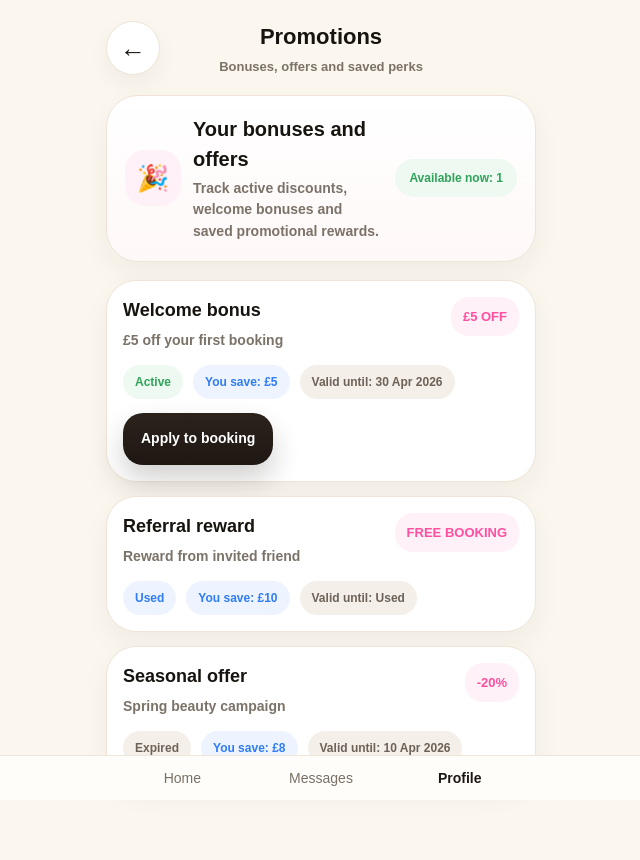
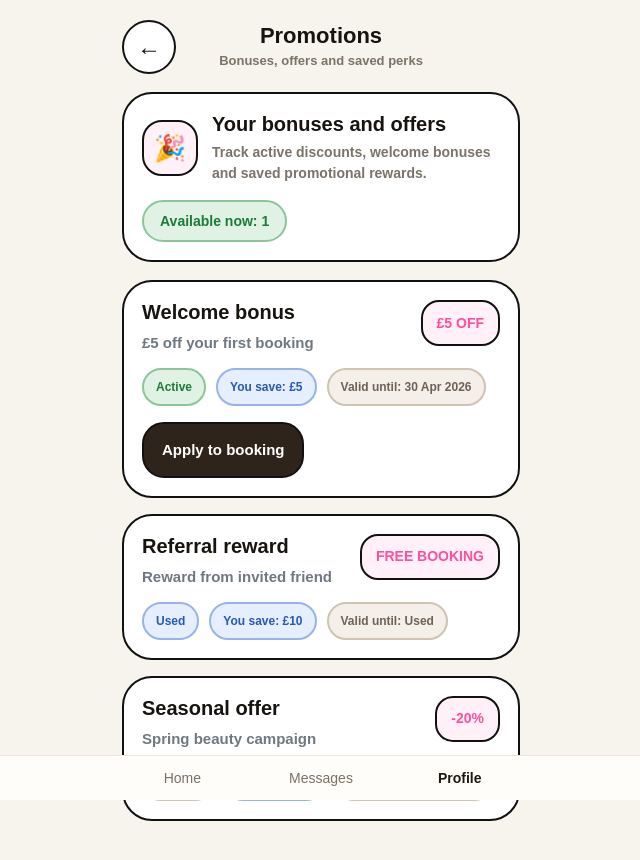
Before and after one commit to bellasalon4u-source/mapbookapp, a Next.js app: page /profile/promotions in a window 1280 px wide. Shown: the top 860 px of the page, without its empty margins (319-959 px from the left). Built offline with nearby package versions, Linux system fonts and the light colour scheme.

Commit message:
git add app/profile/promotions/page.tsx git commit -m "restyle promotions page to sharp unified booking-style UI" git push

```diff
--- a/app/profile/promotions/page.tsx
+++ b/app/profile/promotions/page.tsx
@@ -26,6 +26,7 @@ const promotionsTexts = {
     welcomeBonus: 'Welcome bonus',
     referralBonus: 'Referral reward',
     seasonalOffer: 'Seasonal offer',
+    back: 'Back',
   },
   ES: {
     title: 'Promociones',
@@ -47,6 +48,7 @@ const promotionsTexts = {
     welcomeBonus: 'Bono de bienvenida',
     referralBonus: 'Recompensa por referido',
     seasonalOffer: 'Oferta de temporada',
+    back: 'Atrás',
   },
   RU: {
     title: 'Промоакции',
@@ -68,6 +70,7 @@ const promotionsTexts = {
     welcomeBonus: 'Welcome bonus',
     referralBonus: 'Реферальный бонус',
     seasonalOffer: 'Сезонное предложение',
+    back: 'Назад',
   },
   CZ: {
     title: 'Promo akce',
@@ -89,6 +92,7 @@ const promotionsTexts = {
     welcomeBonus: 'Welcome bonus',
     referralBonus: 'Referral bonus',
     seasonalOffer: 'Sezónní nabídka',
+    back: 'Zpět',
   },
   DE: {
     title: 'Aktionen',
@@ -110,6 +114,7 @@ const promotionsTexts = {
     welcomeBonus: 'Welcome-Bonus',
     referralBonus: 'Empfehlungsbonus',
     seasonalOffer: 'Saisonales Angebot',
+    back: 'Zurück',
   },
   PL: {
     title: 'Promocje',
@@ -131,6 +136,7 @@ const promotionsTexts = {
     welcomeBonus: 'Welcome bonus',
     referralBonus: 'Bonus polecający',
     seasonalOffer: 'Oferta sezonowa',
+    back: 'Wstecz',
   },
 } as const;
 
@@ -175,9 +181,27 @@ const promoItems: PromotionItem[] = [
 ];
 
 function getStatusStyle(status: PromotionItem['status']) {
-  if (status === 'active') return { background: '#eef9f1', color: '#2fa35a' };
-  if (status === 'used') return { background: '#eef4ff', color: '#2f7cf6' };
-  return { background: '#f4efe8', color: '#6d6258' };
+  if (status === 'active') {
+    return {
+      bg: '#dff2e3',
+      color: '#1d7a38',
+      border: '#8bc59b',
+    };
+  }
+
+  if (status === 'used') {
+    return {
+      bg: '#e6efff',
+      color: '#2559b7',
+      border: '#97b3e8',
+    };
+  }
+
+  return {
+    bg: '#f4efe8',
+    color: '#6d6258',
+    border: '#cfc3b2',
+  };
 }
 
 export default function PromotionsPage() {
@@ -211,11 +235,12 @@ export default function PromotionsPage() {
     <main
       style={{
         minHeight: '100vh',
-        background: '#fbf7ef',
-        padding: '20px 16px 110px',
+        background: '#f7f4ee',
+        color: '#17130f',
+        paddingBottom: 110,
       }}
     >
-      <div style={{ maxWidth: 430, margin: '0 auto' }}>
+      <div style={{ maxWidth: 430, margin: '0 auto', padding: '20px 16px 110px' }}>
         <div
           style={{
             display: 'grid',
@@ -227,14 +252,15 @@ export default function PromotionsPage() {
           <button
             type="button"
             onClick={() => router.back()}
+            aria-label={text.back}
             style={{
               width: 54,
               height: 54,
               borderRadius: 999,
-              border: '1px solid #efe4d7',
+              border: '2px solid #111111',
               background: '#fff',
-              fontSize: 26,
-              boxShadow: '0 10px 22px rgba(44, 23, 10, 0.05)',
+              fontSize: 24,
+              fontWeight: 900,
               cursor: 'pointer',
             }}
           >
@@ -242,15 +268,24 @@ export default function PromotionsPage() {
           </button>
 
           <div style={{ textAlign: 'center' }}>
-            <div style={{ fontSize: 22, fontWeight: 900, color: '#17130f' }}>
+            <div
+              style={{
+                fontSize: 22,
+                fontWeight: 900,
+                color: '#17130f',
+                lineHeight: 1.1,
+              }}
+            >
               {text.title}
             </div>
+
             <div
               style={{
                 marginTop: 4,
                 fontSize: 13,
                 color: '#7b7268',
                 fontWeight: 700,
+                lineHeight: 1.35,
               }}
             >
               {text.subtitle}
@@ -260,21 +295,20 @@ export default function PromotionsPage() {
           <div />
         </div>
 
+        <section style={{ marginTop: 18 }}>
           <div
             style={{
-            marginTop: 18,
-            borderRadius: 32,
-            border: '1px solid #f0e3d7',
-            background: 'linear-gradient(180deg, #ffffff 0%, #fff8f8 100%)',
+              background: '#fff',
+              border: '2px solid #111111',
+              borderRadius: 30,
               padding: 18,
-            boxShadow: '0 12px 28px rgba(44, 23, 10, 0.05)',
             }}
           >
             <div
               style={{
                 display: 'grid',
-              gridTemplateColumns: '56px 1fr auto',
-              gap: 12,
+                gridTemplateColumns: '56px 1fr',
+                gap: 14,
                 alignItems: 'center',
               }}
             >
@@ -283,8 +317,8 @@ export default function PromotionsPage() {
                   width: 56,
                   height: 56,
                   borderRadius: 20,
+                  border: '2px solid #111111',
                   background: '#fff1f7',
-                color: '#ff4fa0',
                   display: 'flex',
                   alignItems: 'center',
                   justifyContent: 'center',
@@ -295,14 +329,22 @@ export default function PromotionsPage() {
               </div>
 
               <div>
-              <div style={{ fontSize: 20, fontWeight: 900, color: '#17130f' }}>
+                <div
+                  style={{
+                    fontSize: 20,
+                    fontWeight: 900,
+                    color: '#17130f',
+                    lineHeight: 1.2,
+                  }}
+                >
                   {text.heroTitle}
                 </div>
+
                 <div
                   style={{
-                  marginTop: 4,
+                    marginTop: 6,
                     fontSize: 14,
-                  lineHeight: 1.55,
+                    lineHeight: 1.5,
                     color: '#7b7268',
                     fontWeight: 700,
                   }}
@@ -310,33 +352,37 @@ export default function PromotionsPage() {
                   {text.heroSub}
                 </div>
               </div>
+            </div>
 
             <div
               style={{
+                marginTop: 16,
+                display: 'inline-flex',
+                alignItems: 'center',
+                minHeight: 42,
+                padding: '0 16px',
                 borderRadius: 999,
-                padding: '10px 14px',
-                background: '#eef9f1',
-                color: '#2fa35a',
-                fontSize: 12,
+                border: '2px solid #8bc59b',
+                background: '#dff2e3',
+                color: '#1d7a38',
+                fontSize: 14,
                 fontWeight: 900,
-                whiteSpace: 'nowrap',
               }}
             >
               {text.availableNow}: {activeCount}
             </div>
           </div>
-        </div>
+        </section>
 
-        <div style={{ marginTop: 18, display: 'grid', gap: 14 }}>
+        <section style={{ marginTop: 18 }}>
           {promoItems.length === 0 ? (
             <div
               style={{
+                background: '#fff',
+                border: '2px solid #111111',
                 borderRadius: 30,
-                border: '1px solid #efe4d7',
-                background: '#fff',
                 padding: 24,
                 textAlign: 'center',
-                boxShadow: '0 12px 28px rgba(44, 23, 10, 0.05)',
               }}
             >
               <div style={{ fontSize: 18, fontWeight: 900, color: '#17130f' }}>{text.empty}</div>
@@ -353,18 +399,18 @@ export default function PromotionsPage() {
               </div>
             </div>
           ) : (
-            promoItems.map((item) => {
+            <div style={{ display: 'grid', gap: 16 }}>
+              {promoItems.map((item) => {
                 const statusStyle = getStatusStyle(item.status);
 
                 return (
-                <div
+                  <article
                     key={item.id}
                     style={{
+                      background: '#fff',
+                      border: '2px solid #111111',
                       borderRadius: 30,
-                    border: '1px solid #efe4d7',
-                    background: '#fff',
-                    padding: 16,
-                    boxShadow: '0 12px 28px rgba(44, 23, 10, 0.05)',
+                      padding: 18,
                     }}
                   >
                     <div
@@ -372,19 +418,27 @@ export default function PromotionsPage() {
                         display: 'flex',
                         justifyContent: 'space-between',
                         gap: 12,
-                      alignItems: 'start',
+                        alignItems: 'flex-start',
                       }}
                     >
-                    <div>
-                      <div style={{ fontSize: 18, fontWeight: 900, color: '#17130f' }}>
+                      <div style={{ minWidth: 0 }}>
+                        <div
+                          style={{
+                            fontSize: 20,
+                            fontWeight: 900,
+                            color: '#17130f',
+                            lineHeight: 1.2,
+                          }}
+                        >
                           {text[item.titleKey]}
                         </div>
+
                         <div
                           style={{
-                          marginTop: 6,
-                          fontSize: 14,
-                          lineHeight: 1.5,
-                          color: '#7b7268',
+                            marginTop: 8,
+                            fontSize: 15,
+                            lineHeight: 1.45,
+                            color: '#6f7882',
                             fontWeight: 700,
                           }}
                         >
@@ -394,11 +448,17 @@ export default function PromotionsPage() {
 
                       <div
                         style={{
+                          flexShrink: 0,
+                          minHeight: 46,
+                          padding: '0 14px',
                           borderRadius: 18,
+                          border: '2px solid #111111',
                           background: '#fff1f7',
                           color: '#ff4fa0',
-                        padding: '10px 12px',
-                        fontSize: 13,
+                          display: 'inline-flex',
+                          alignItems: 'center',
+                          justifyContent: 'center',
+                          fontSize: 14,
                           fontWeight: 900,
                           whiteSpace: 'nowrap',
                         }}
@@ -421,7 +481,9 @@ export default function PromotionsPage() {
                           padding: '8px 12px',
                           fontSize: 12,
                           fontWeight: 900,
-                        ...statusStyle,
+                          border: `2px solid ${statusStyle.border}`,
+                          background: statusStyle.bg,
+                          color: statusStyle.color,
                         }}
                       >
                         {getStatusLabel(item.status)}
@@ -431,8 +493,9 @@ export default function PromotionsPage() {
                         style={{
                           borderRadius: 999,
                           padding: '8px 12px',
-                        background: '#eef4ff',
-                        color: '#2f7cf6',
+                          border: '2px solid #97b3e8',
+                          background: '#e6efff',
+                          color: '#2559b7',
                           fontSize: 12,
                           fontWeight: 900,
                         }}
@@ -444,6 +507,7 @@ export default function PromotionsPage() {
                         style={{
                           borderRadius: 999,
                           padding: '8px 12px',
+                          border: '2px solid #cfc3b2',
                           background: '#f4efe8',
                           color: '#6d6258',
                           fontSize: 12,
@@ -458,27 +522,27 @@ export default function PromotionsPage() {
                       <button
                         type="button"
                         style={{
-                        marginTop: 14,
-                        border: 'none',
-                        borderRadius: 20,
-                        background: 'linear-gradient(180deg, #2b221c 0%, #1f1712 100%)',
+                          marginTop: 16,
+                          minHeight: 56,
+                          borderRadius: 22,
+                          border: '2px solid #111111',
+                          background: '#2f241c',
                           color: '#fff',
-                        minHeight: 52,
                           padding: '0 18px',
-                        fontSize: 14,
+                          fontSize: 15,
                           fontWeight: 900,
                           cursor: 'pointer',
-                        boxShadow: '0 14px 28px rgba(31,23,18,0.20)',
                         }}
                       >
                         {text.applyToBooking}
                       </button>
                     ) : null}
+                  </article>
+                );
+              })}
             </div>
-              );
-            })
           )}
-        </div>
+        </section>
       </div>
 
       <BottomNav active="profile" />
```
Lines whose indentation alone changed are shown as unchanged.
